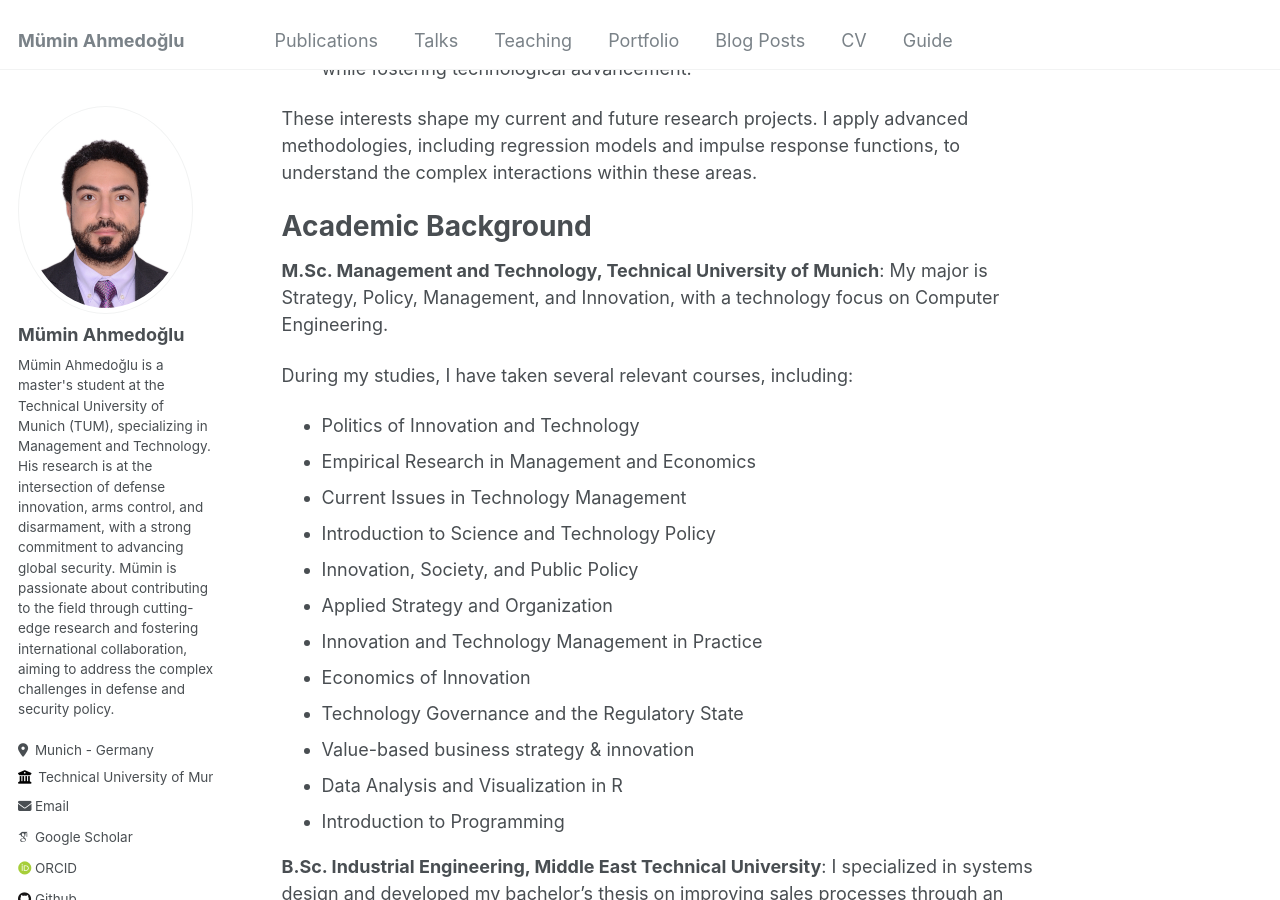
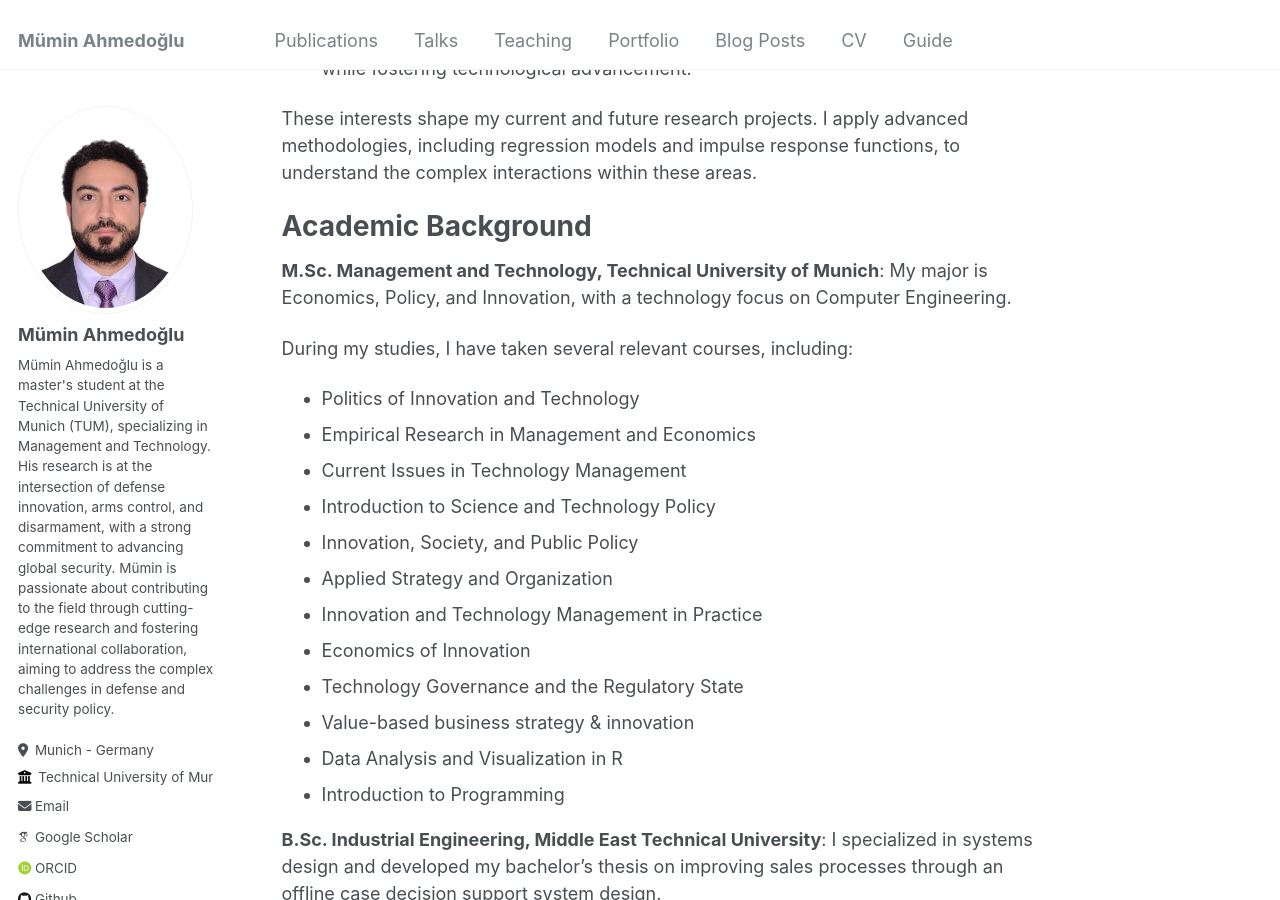
Before and after one commit to ahmedoglu/ahmedoglu.github.io, a Jekyll site: the page built from _pages/about.md, in a window 1280 px wide and 900 px high, scrolled down 2462 px. Built offline with Jekyll 4.4.1, drawn with Linux system fonts in a browser that asks for light colours; some web fonts are replaced.

Commit message:
Update about.md

```diff
--- a/_pages/about.md
+++ b/_pages/about.md
@@ -47,7 +47,7 @@ These interests shape my current and future research projects. I apply advanced
 
 Academic Background
 ======
-**M.Sc. Management and Technology, Technical University of Munich**: My major is Strategy, Policy, Management, and Innovation, with a technology focus on Computer Engineering.
+**M.Sc. Management and Technology, Technical University of Munich**: My major is Economics, Policy, and Innovation, with a technology focus on Computer Engineering.
 
 During my studies, I have taken several relevant courses, including:
 
```
